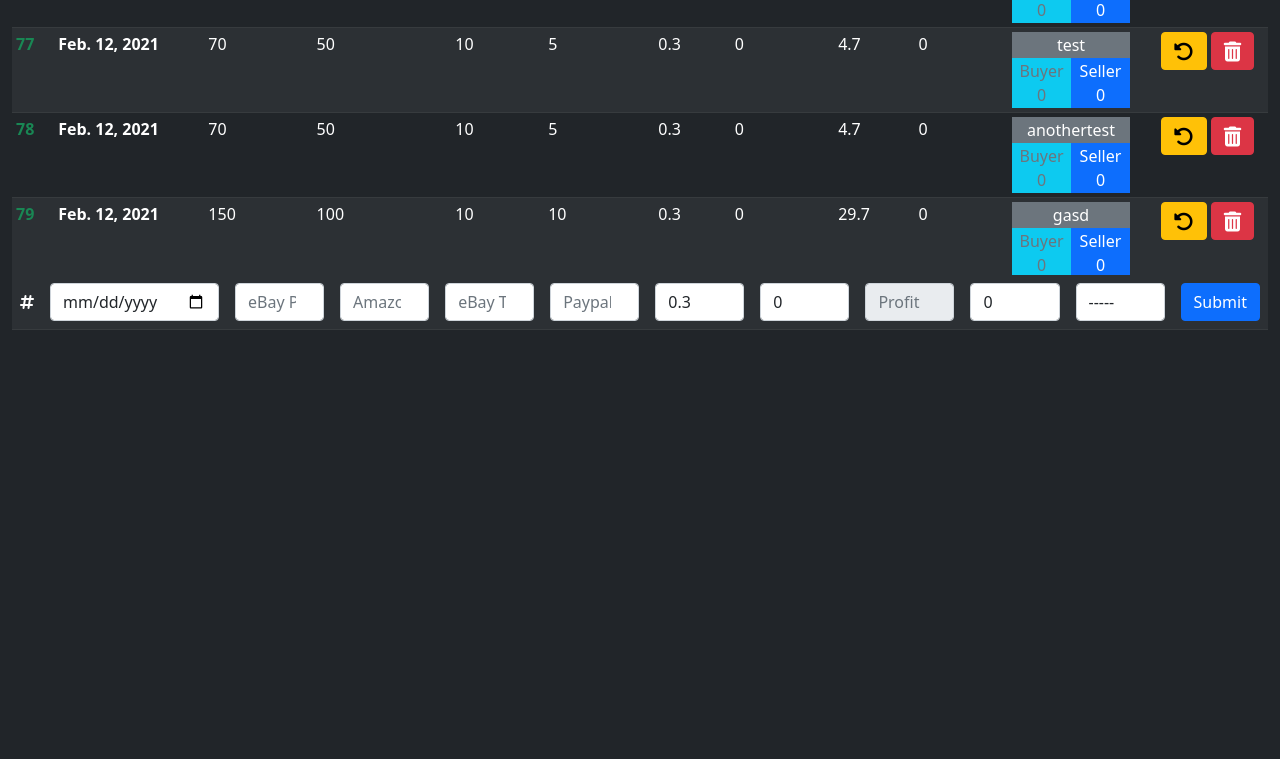
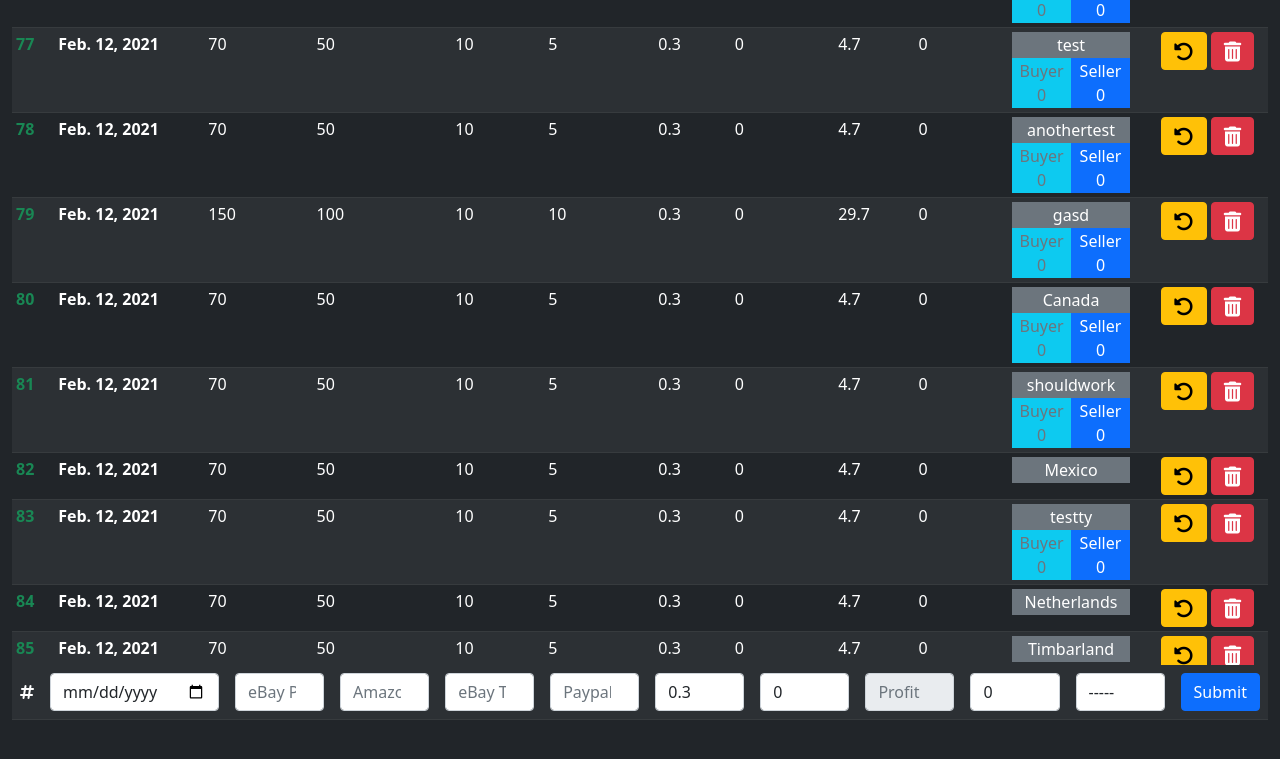
Before and after one commit to d4nieldev/ebaycalculator, a Django app: page /panel in a window 1280 px wide. Shown: the part 1223-1982 px from the top of the page. Run offline with Django 3.2, Linux system fonts and the light colour scheme; a user stored in the database is signed in; data comes from the database, SQL or seed files in the repository; both versions use the stored data as it was after the commit; some libraries are stand-ins or nearby versions.

Commit message:
partly fixed return bug + larger table size

```diff
--- a/static/css/style.css
+++ b/static/css/style.css
@@ -103,6 +103,6 @@ body {
 .table-wrapper-scroll-y{
     display: block;
     position: relative;
-    height: 50vh;
+    height: 65vh;
     overflow: auto;
 }
--- a/static/js/panel.js
+++ b/static/js/panel.js
@@ -599,6 +599,14 @@ function return_sale(){
             success:function(data){
                 // update total profit
                 $("#total-profit").html(parseFloat(parseFloat($("#total-profit").text().replace('$', '')) + parseFloat(data.profit)))
+
+                tr.toggleClass('warningrow');
+                // reload sales table and sum row
+                $("#table_sales").load(location.href + " #table_sales");
+
+                //update balance
+                $("#div_user_balance").load(location.href + " #div_user_balance")
+                $("#balance_modal_title").load(location.href + " #balance_modal_title")
             }
         })
         .fail(function(data){
@@ -618,6 +626,14 @@ function return_sale(){
             success:function(data){
                 // update total profit
                 $("#total-profit").html(parseFloat(parseFloat($("#total-profit").text().replace('$', '')) - parseFloat(data.profit)))
+
+                tr.toggleClass('warningrow');
+                // reload sales table and sum row
+                $("#table_sales").load(location.href + " #table_sales");
+
+                //update balance
+                $("#div_user_balance").load(location.href + " #div_user_balance")
+                $("#balance_modal_title").load(location.href + " #balance_modal_title")
             }
         })
         .fail(function(data){
@@ -625,13 +641,7 @@ function return_sale(){
         });
     }
 
-    tr.toggleClass('warningrow');
-    // reload sales table and sum row
-    $("#table_sales").load(location.href + " #table_sales");
 
-    //update balance
-    $("#div_user_balance").load(location.href + " #div_user_balance")
-    $("#balance_modal_title").load(location.href + " #balance_modal_title")
 }
 
 
```
Also changed, not shown: db.sqlite3.
